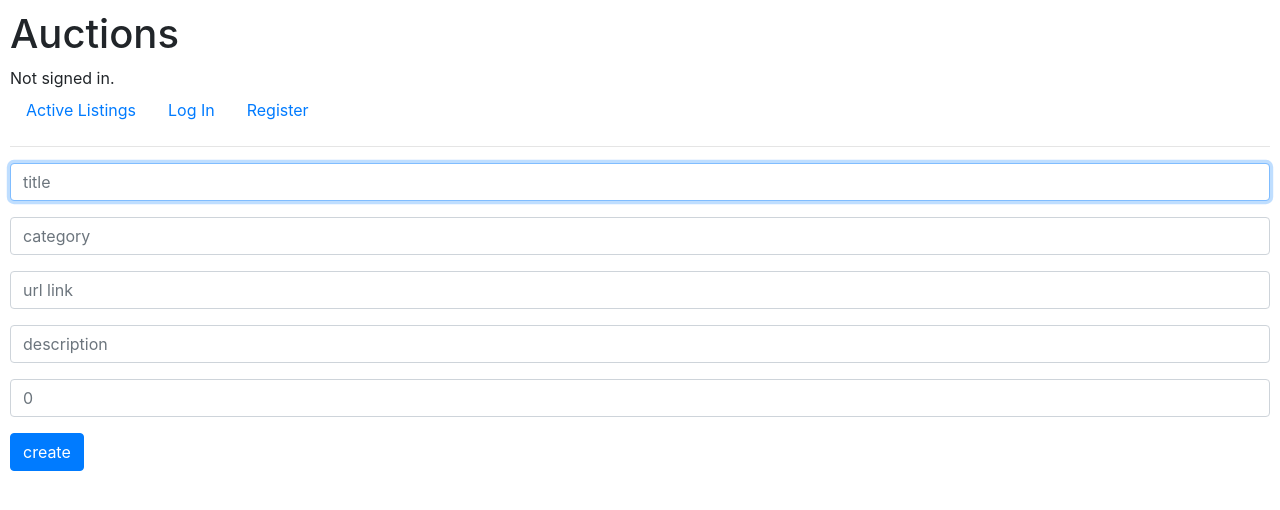
After one commit to AlekseyVY/cs50web, a Django app: page /create in a window 1280 px wide. The commit adds this page. Shown: the top 510 px of the page. Run offline with Django 3.2, Linux system fonts and the light colour scheme; some libraries are stand-ins or nearby versions.

Commit message:
completed create listing, active listing page

```diff
--- /dev/null
+++ b/commerce/auctions/templates/auctions/create.html
@@ -0,0 +1,23 @@
+{% extends "auctions/layout.html" %}
+
+{% block body %}
+    <form action="{% url 'create' %}" method="post">
+        {% csrf_token %}
+        <div class="form-group">
+            <input autofocus class="form-control" type="text" name="title" placeholder="title">
+        </div>
+        <div class="form-group">
+            <input class="form-control" type="text" name="category" placeholder="category">
+        </div>
+        <div class="form-group">
+            <input class="form-control" type="text" name="url_link" placeholder="url link">
+        </div>
+        <div class="form-group">
+            <input class="form-control" type="text" name="description" placeholder="description">
+        </div>
+        <div class="form-group">
+            <input class="form-control" type="text" name="price" placeholder="0">
+        </div>
+        <input class="btn btn-primary" type="submit" value="create">
+    </form>
+{% endblock %}
--- a/commerce/auctions/templates/auctions/layout.html
+++ b/commerce/auctions/templates/auctions/layout.html
@@ -24,6 +24,9 @@
                 <li class="nav-item">
                     <a class="nav-link" href="{% url 'logout' %}">Log Out</a>
                 </li>
+                <li class="nav-item">
+                    <a class="nav-link" href="{% url 'create' %}">Create Listings</a>
+                </li>
             {% else %}
                 <li class="nav-item">
                     <a class="nav-link" href="{% url 'login' %}">Log In</a>
--- a/commerce/auctions/urls.py
+++ b/commerce/auctions/urls.py
@@ -6,5 +6,6 @@ urlpatterns = [
     path("", views.index, name="index"),
     path("login", views.login_view, name="login"),
     path("logout", views.logout_view, name="logout"),
-    path("register", views.register, name="register")
+    path("register", views.register, name="register"),
+    path("create", views.Create_listing, name="create")
 ]
--- a/commerce/auctions/views.py
+++ b/commerce/auctions/views.py
@@ -5,10 +5,15 @@ from django.shortcuts import render
 from django.urls import reverse
 
 from .models import User
-
+from .models import Item
+from .models import Bid
+from .models import Comment
 
 def index(request):
-    return render(request, "auctions/index.html")
+
+    return render(request, "auctions/index.html", {
+        "listing": Item.objects.all()
+    })
 
 
 def login_view(request):
@@ -61,3 +66,16 @@ def register(request):
         return HttpResponseRedirect(reverse("index"))
     else:
         return render(request, "auctions/register.html")
+
+
+
+def Create_listing(request):
+    if request.method == "POST":
+        title = request.POST["title"]
+        description = request.POST["description"]
+        price = request.POST["price"]
+        category = request.POST["category"]
+        url_link = request.POST["url_link"]
+        item = Item.objects.create(title=title, description=description, price=price, category=category, url_link=url_link)
+        item.save()
+    return render(request, "auctions/create.html")
```
Also changed, not shown: commerce/auctions/models.py (+8 -5 lines), commerce/auctions/templates/auctions/index.html (+10 -2 lines), commerce/auctions/migrations/0002_bid_comment_item.py (added), commerce/auctions/migrations/0003_auto_20201209_1516.py (added), commerce/auctions/migrations/0004_remove_item_owner.py (added).
